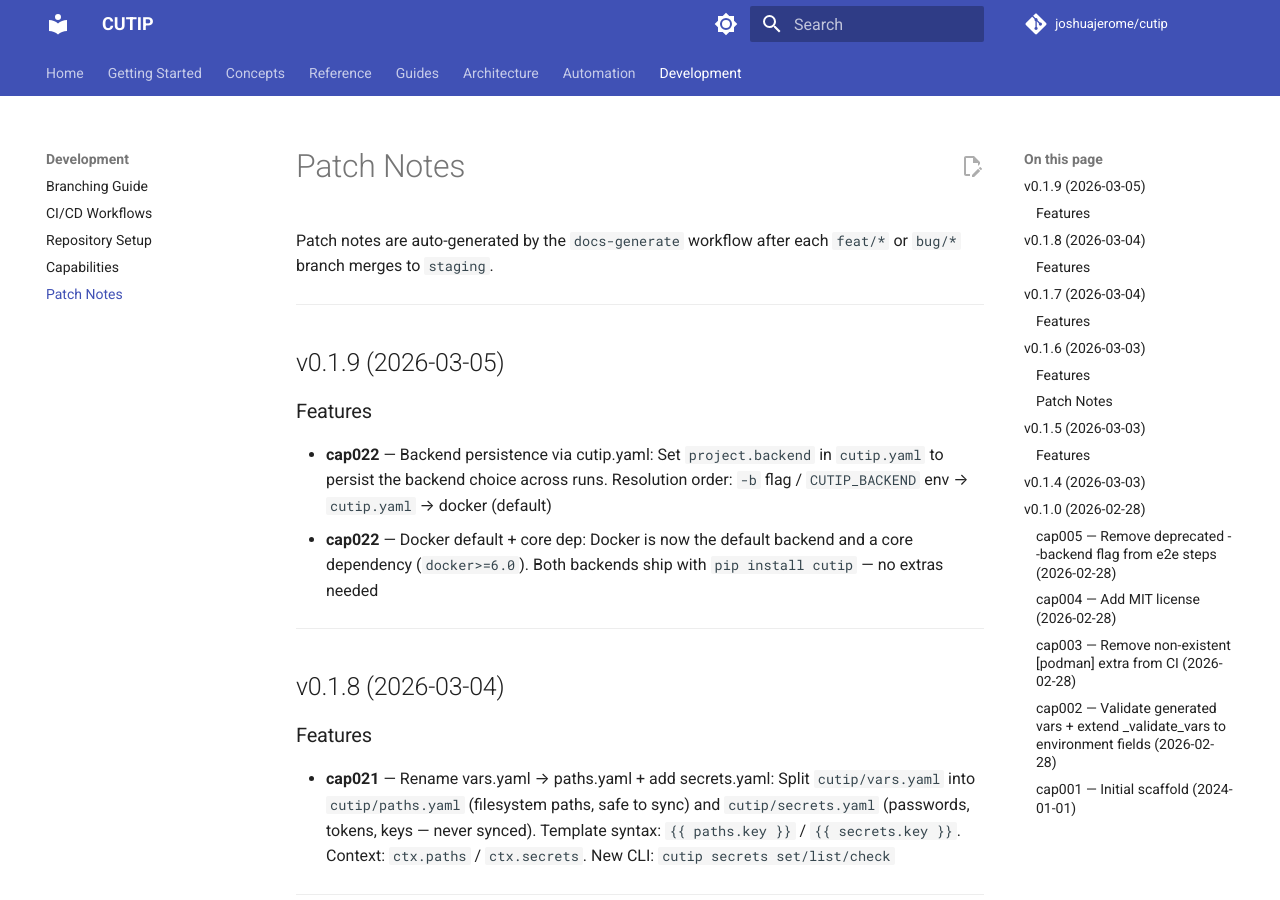
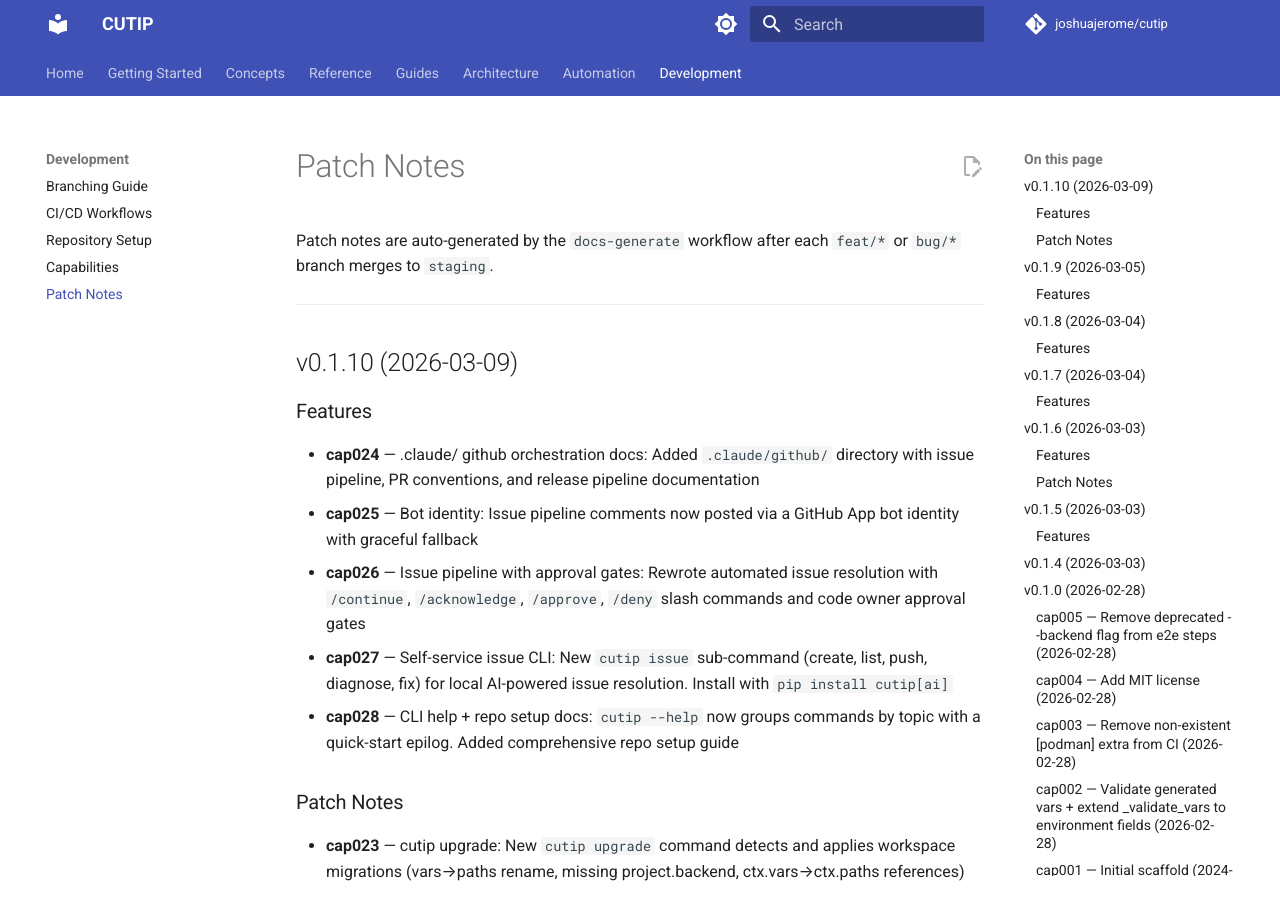
Before and after one commit to joshuajerome/cutip, an MkDocs documentation site: the page built from docs/patch-notes.md, in a window 1280 px wide and 900 px high. Built offline with MkDocs 1.6.1 and Material for MkDocs 9.7.7, drawn with Linux system fonts in a browser that asks for light colours; comment, search, counter and statistics services are not loaded.

Commit message:
bump: version 0.1.9 → 0.1.10
Co-Authored-By: Claude Opus 4.6 <noreply@anthropic.com>

```diff
--- a/docs/patch-notes.md
+++ b/docs/patch-notes.md
@@ -2,6 +2,22 @@
 
 Patch notes are auto-generated by the `docs-generate` workflow after each
 `feat/*` or `bug/*` branch merges to `staging`.
+
+---
+
+## v0.1.10 (2026-03-09)
+
+### Features
+
+- **cap024** — .claude/ github orchestration docs: Added `.claude/github/` directory with issue pipeline, PR conventions, and release pipeline documentation
+- **cap025** — Bot identity: Issue pipeline comments now posted via a GitHub App bot identity with graceful fallback
+- **cap026** — Issue pipeline with approval gates: Rewrote automated issue resolution with `/continue`, `/acknowledge`, `/approve`, `/deny` slash commands and code owner approval gates
+- **cap027** — Self-service issue CLI: New `cutip issue` sub-command (create, list, push, diagnose, fix) for local AI-powered issue resolution. Install with `pip install cutip[ai]`
+- **cap028** — CLI help + repo setup docs: `cutip --help` now groups commands by topic with a quick-start epilog. Added comprehensive repo setup guide
+
+### Patch Notes
+
+- **cap023** — cutip upgrade: New `cutip upgrade` command detects and applies workspace migrations (vars→paths rename, missing project.backend, ctx.vars→ctx.paths references)
 
 ---
 
--- a/pyproject.toml
+++ b/pyproject.toml
@@ -4,7 +4,7 @@ build-backend = "hatchling.build"
 
 [project]
 name = "cutip"
-version = "0.1.9"
+version = "0.1.10"
 description = "Container Unit Templates in Python — a deterministic framework for building container workloads"
 readme = "README.md"
 license = { text = "MIT" }
```
Also changed, not shown: docs/capabilities.md (+6 -5 lines).
